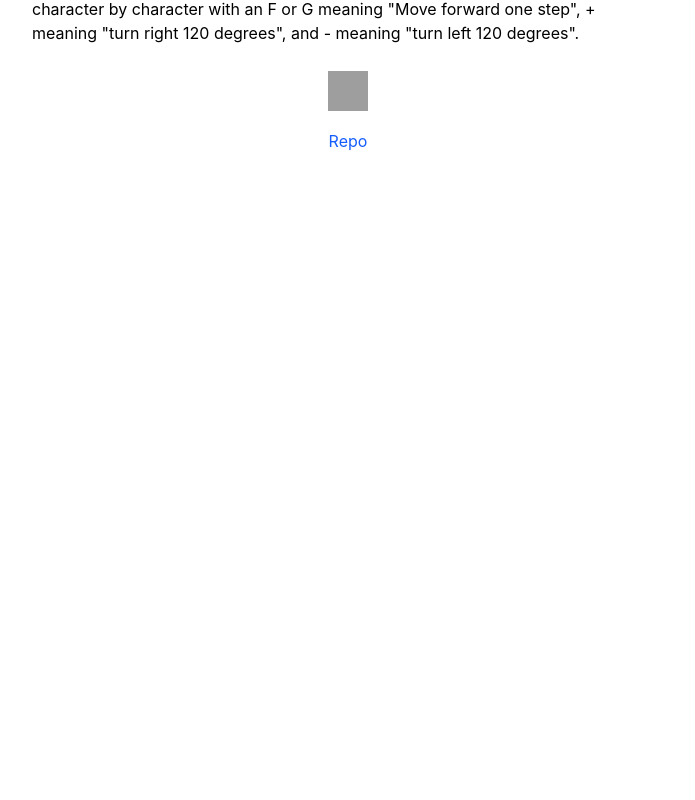
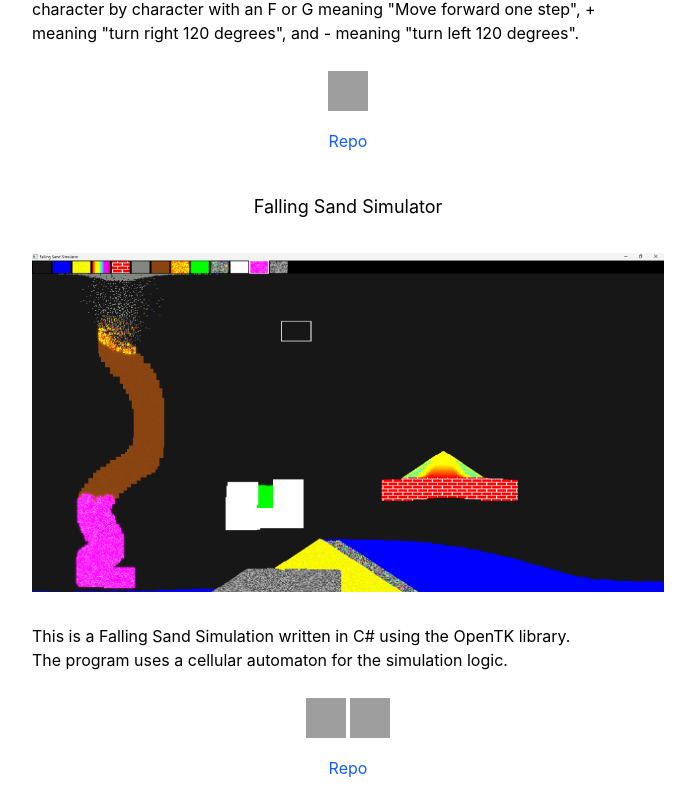
Before and after one commit to TomCP20/TomCP20.github.io, a React (Vite) app: page / in a window 1280 px wide. Shown: the part 4923-5723 px from the top of the page, without its empty margins (292-987 px from the left). Before the commit the page ends 5096 px from the top, so only its background shows below. Built offline with nearby package versions, Linux system fonts and the light colour scheme; grey boxes are pictures that could not be loaded.

Commit message:
added Falling Sand Simulator

```diff
--- a/src/App.tsx
+++ b/src/App.tsx
@@ -4,6 +4,7 @@ import RubiksCube from '/RubiksCube.png'
 import AdventOfCode from '/AdventOfCode.png'
 import Raycasting from '/Raycasting.png'
 import TurtleFractalDrawer from '/TurtleFractalDrawer.png'
+import FallingSandSimulator from '/FallingSandSimulator.png'
 import Project from './Project'
 
 export default function App() {
@@ -93,6 +94,17 @@ export default function App() {
         For example to draw a Sierpinski triangle you could use the axiom F-G-G and the rule F -{'>'} F-G+F+G-F, G -{'>'}
         in this case applying the rules once would result in F-G+F+G-F-GG-GG. The turtle interprits the reult character by character with an F or G meaning "Move forward one step", + meaning "turn right 120 degrees", and - meaning "turn left 120 degrees".
       </Project>
+
+      <Project
+        title='Falling Sand Simulator'
+        image={FallingSandSimulator}
+        repoTo='https://github.com/TomCP20/Falling-Sand-Simulator'
+        icons={['C#', 'OpenGL']}
+      >
+        This is a Falling Sand Simulation written in C# using the OpenTK library.
+        <br />
+        The program uses a cellular automaton for the simulation logic.
+      </Project>
     </>
   )
 }
```
Also changed, not shown: public/FallingSandSimulator.png (added).
